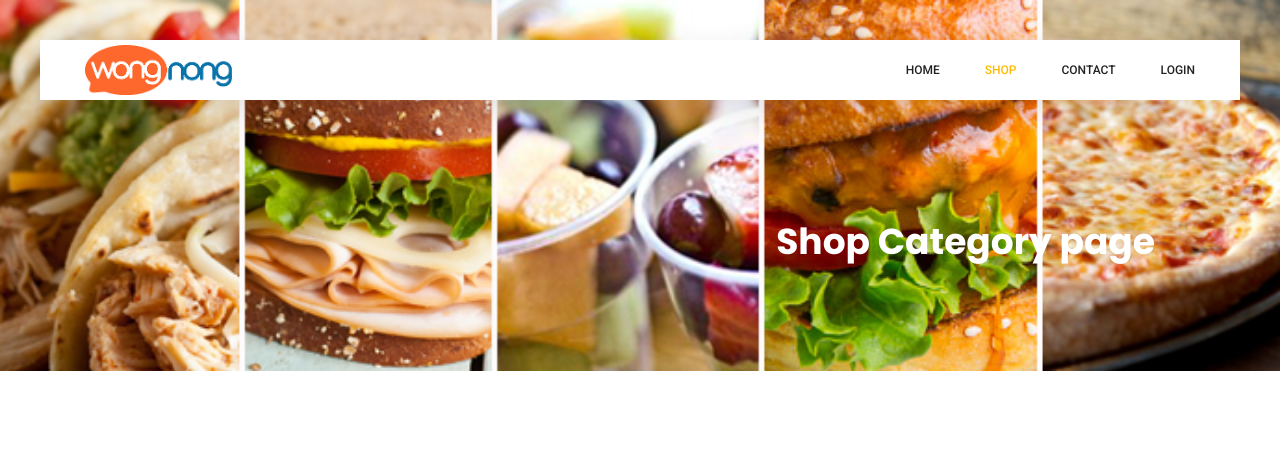
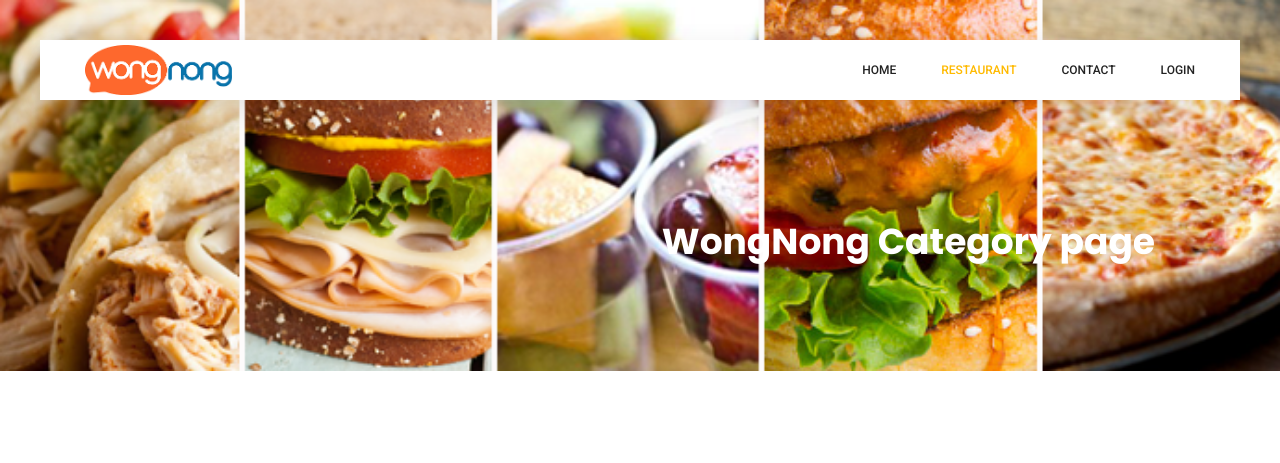
Before and after one commit to tarathep/wongnong, a PHP site: page /category.php in a window 1280 px wide. Shown: the top 463 px of the page. Run offline with PHP 8.4, Linux system fonts and the light colour scheme; data that the repository does not hold is empty; some libraries are stand-ins or nearby versions.

Commit message:
wongnong

```diff
--- a/category.php
+++ b/category.php
@@ -58,7 +58,7 @@
 						<ul class="nav navbar-nav menu_nav ml-auto">
 							<li class="nav-item "><a class="nav-link" href="index.php">Home</a></li>
 							<li class="nav-item active">
-								<a href="category.php" class="nav-link ">Shop</a>
+								<a href="category.php" class="nav-link ">Restaurant</a>
 
 							</li>
 
@@ -81,7 +81,7 @@
 		<div class="container">
 			<div class="breadcrumb-banner d-flex flex-wrap align-items-center justify-content-end">
 				<div class="col-first">
-					<h1>Shop Category page</h1>
+					<h1>WongNong Category page</h1>
 
 				</div>
 			</div>
--- a/contact.php
+++ b/contact.php
@@ -50,7 +50,7 @@
 						<ul class="nav navbar-nav menu_nav ml-auto">
 							<li class="nav-item "><a class="nav-link" href="index.php">Home</a></li>
 							<li class="nav-item ">
-								<a href="category.php" class="nav-link ">Shop</a>
+								<a href="category.php" class="nav-link ">Restaurant</a>
 
 							</li>
 
--- a/index.php
+++ b/index.php
@@ -63,7 +63,7 @@
 								<a class="nav-link" href="index.php">Home</a>
 							</li>
 							<li class="nav-item ">
-								<a href="category.php" class="nav-link ">Shop</a>
+								<a href="category.php" class="nav-link ">Restaurant</a>
 
 							</li>
 
--- a/login.php
+++ b/login.php
@@ -15,7 +15,7 @@
 	<!-- meta character set -->
 	<meta charset="UTF-8">
 	<!-- Site Title -->
-	<title>Karma Shop</title>
+	<title>WongNong</title>
 
 	<!--
 		CSS
@@ -50,7 +50,7 @@
 					<ul class="nav navbar-nav menu_nav ml-auto">
 						<li class="nav-item "><a class="nav-link" href="index.php">Home</a></li>
 						<li class="nav-item ">
-							<a href="category.php" class="nav-link ">Shop</a>
+							<a href="category.php" class="nav-link ">Restaurant</a>
 
 						</li>
 
--- a/registration.php
+++ b/registration.php
@@ -41,7 +41,7 @@
 	<!-- meta character set -->
 	<meta charset="UTF-8">
 	<!-- Site Title -->
-	<title>Karma Shop</title>
+	<title>WongNong</title>
 
 	<!--
 		CSS
@@ -76,7 +76,7 @@
 					<ul class="nav navbar-nav menu_nav ml-auto">
 						<li class="nav-item "><a class="nav-link" href="index.php">Home</a></li>
 						<li class="nav-item ">
-							<a href="category.php" class="nav-link ">Shop</a>
+							<a href="category.php" class="nav-link ">Restaurant</a>
 
 						</li>
 
```
Also changed, not shown: single-product.php (+4 -3 lines).
